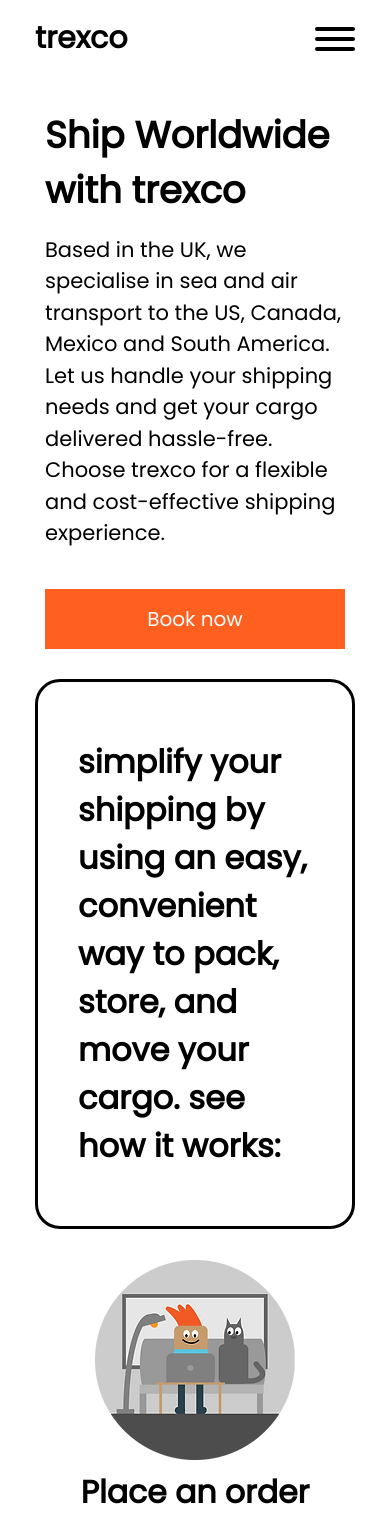
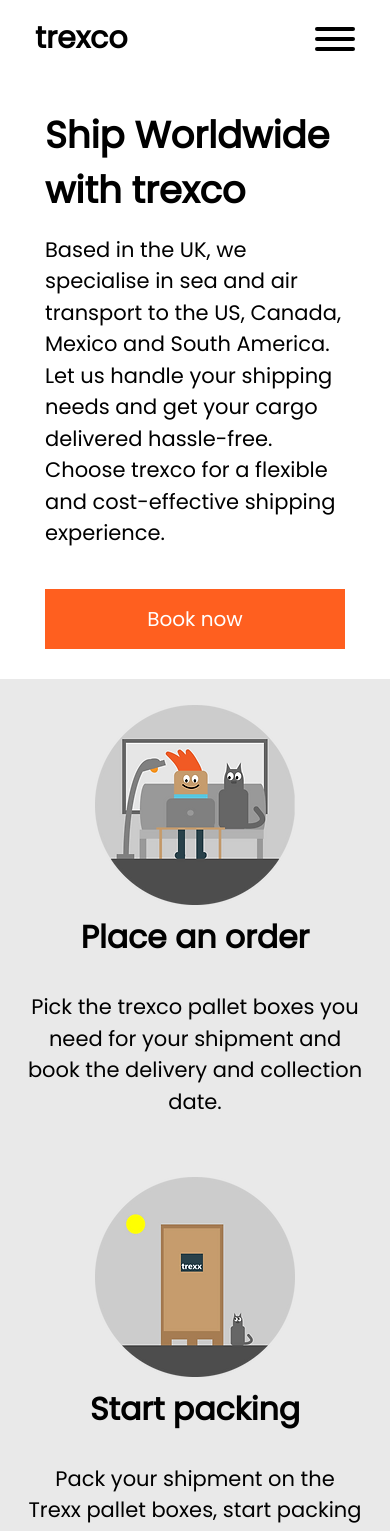
Before and after one commit to holguin4857/trexco, a Next.js app: page / in a window 390 px wide. Shown: the top 1531 px of the page. Built offline with nearby package versions, Linux system fonts and the light colour scheme.

Commit message:
css-stuff

```diff
--- a/pages/index.js
+++ b/pages/index.js
@@ -33,10 +33,7 @@
         </div>
       </div>
 
-      <h1 className="container-3">
-        simplify your shipping by using an easy, convenient way to pack, store,
-        and move your cargo. see how it works:
-      </h1>
+
 
       <div className="column-3">
         <div className="column">
--- a/styles/layout.css
+++ b/styles/layout.css
@@ -53,17 +53,7 @@
   font-size: 26px;
 }
 
-.container-3 {
-  display: flex;
-  max-width: 1000px;
-  height: 200px;
-  margin: 0 auto;
-  border: 2px solid;
-  justify-content: center;
-  align-items: center;
-  padding: 45px;
-  border-radius: 25px;
-}
+
 
 /* Hero content responsive */
 
@@ -85,17 +75,7 @@
     margin-bottom: 15px;
   }
 
-  .container-3 {
-    display: flex;
-    max-width: 320px;
-    height: 550px;
-    margin: 0 auto;
-    border: 3px solid;
-    justify-content: center;
-    align-items: center;
-    padding: 40px;
-    border-radius: 25px;
-  }
+
 }
 
 .container-2 {
@@ -120,6 +100,7 @@
 
 .column-3 {
   display: flex;
+  background-color: #e9e9e9;
   margin: 0 -15px;
   align-items: center;
   padding: 3%;
```
